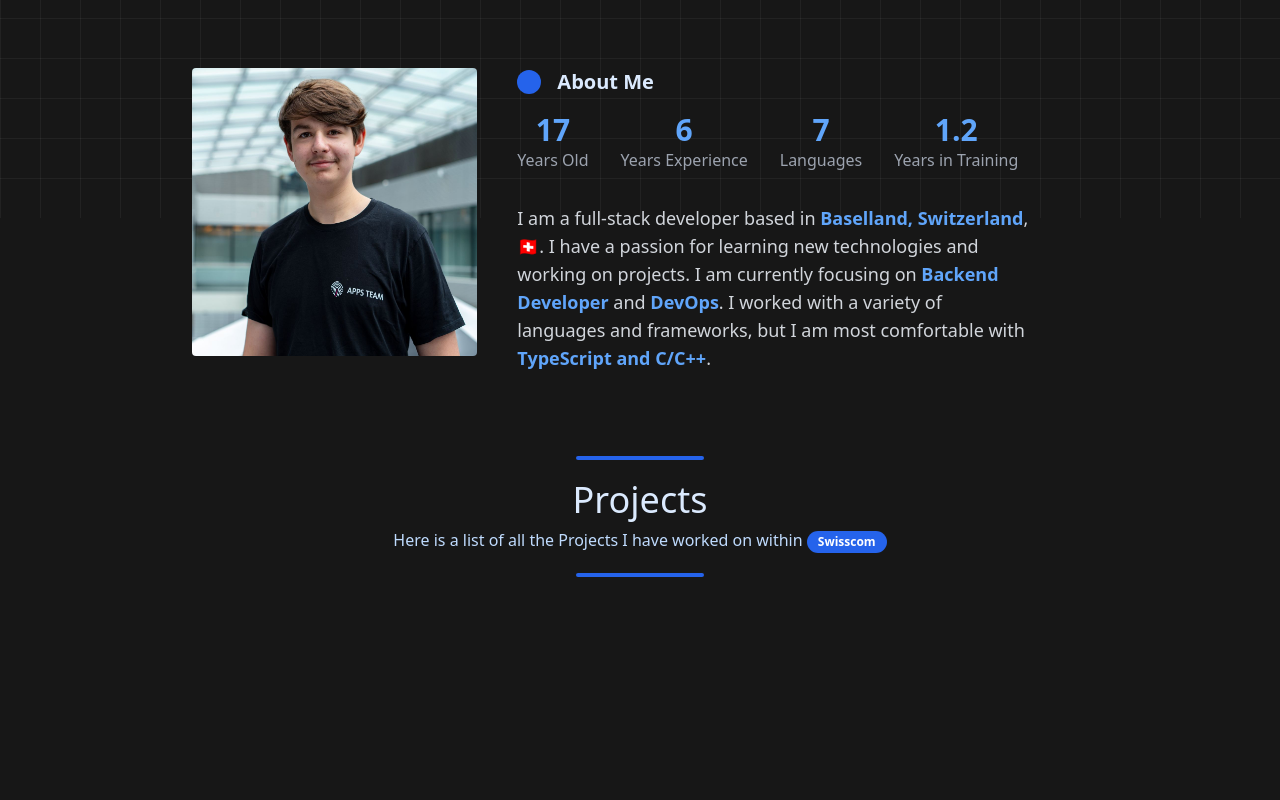
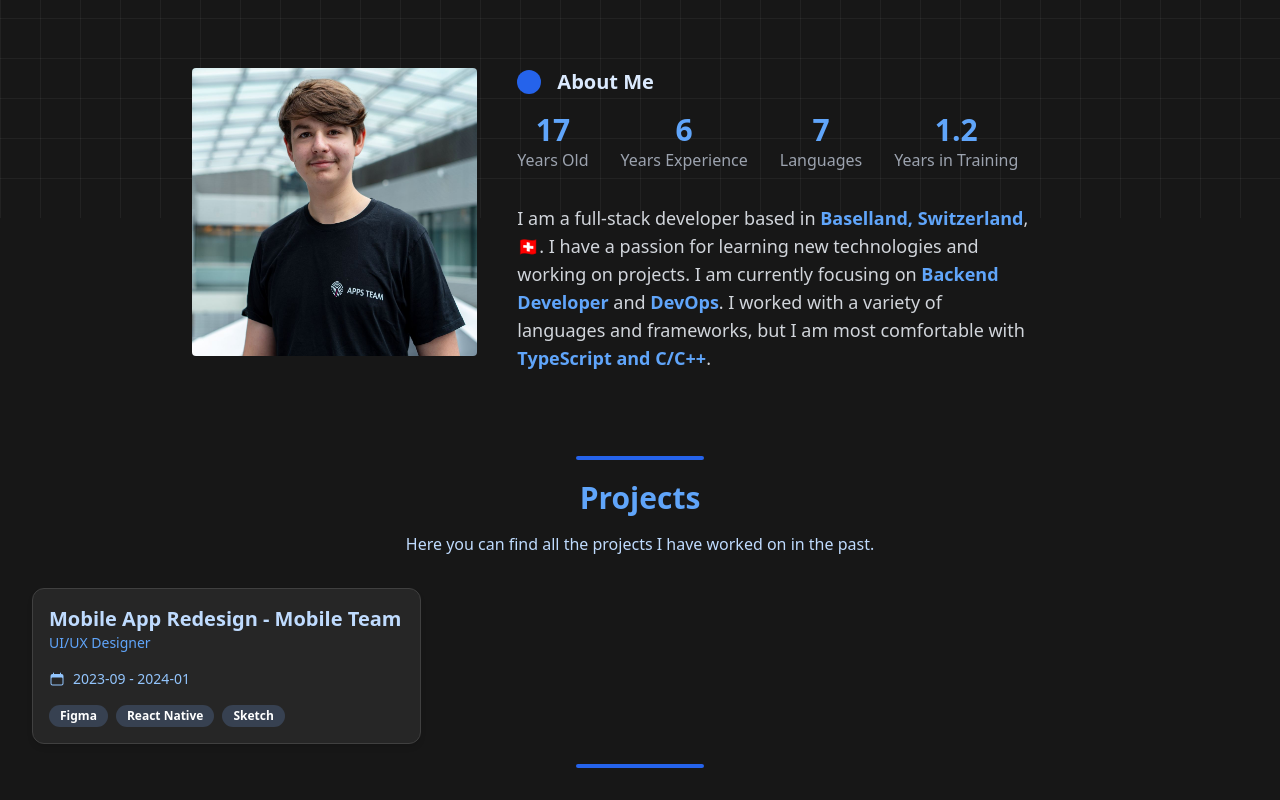
Before and after one commit to Fabbboy/portfolio, a Next.js app: page / in a window 1280 px wide. Shown: the part 582-1382 px from the top of the page. Before the commit the page ends 1191 px from the top, so only its background shows below. Built offline with nearby package versions, Linux system fonts and the light colour scheme.

Commit message:
the idea is right

```diff
--- a/src/app/page.tsx
+++ b/src/app/page.tsx
@@ -3,6 +3,9 @@ import HeaderComponent from "../components/HeaderComponent";
 import HeroComponent from "../components/HeroComponent";
 import ProfileComponent from "@/components/ProfileComponent";
 import { Badge } from "@/components/ui/badge";
+import { Card, CardContent } from "@/components/ui/card";
+import Image from "next/image";
+import { CalendarIcon } from "@heroicons/react/24/solid";
 
 export default function Home() {
   return (
@@ -27,20 +30,48 @@ export default function Home() {
           <div className="w-32 h-1 bg-blue-600 rounded-full"></div>
         </Separator>
 
-        <div className="flex flex-col justify-center items-center space-y-8">
-          <div className="flex flex-col justify-center items-center space-y-2">
-            <h2 className="text-4xl text-blue-100">Projects</h2>
-            <div className="text-blue-200 text-center">
-              Here is a list of all the Projects I have worked on within{" "}
-              <Badge
-                variant="secondary"
-                className="bg-blue-600 text-white hover:bg-blue-800"
-              >
-                Swisscom
-              </Badge>
-            </div>
+        <div className="flex flex-col items-center space-y-8">
+          <div className="flex flex-col items-center space-y-4">
+            <p className="text-3xl font-bold text-blue-400">Projects</p>
+            <span className="text-blue-200">
+              Here you can find all the projects I have worked on in the past.
+            </span>
           </div>
-          {/* Here */}
+          <div className="grid grid-cols-1 sm:grid-cols-2 md:grid-cols-3 gap-6 justify-items-center justify-items-center">
+            <Card className="bg-neutral-800 border-neutral-700 text-blue-100 rounded-xl shadow-md w-full overflow-hidden">
+              <CardContent className="p-4 space-y-4">
+                <div className="flex items-center space-x-6 w-full">
+                  <div className="flex flex-col flex-grow">
+                    <div className="flex justify-between items-center w-full space-x-8">
+                      <span className="text-xl font-semibold text-blue-200 truncate">
+                        Mobile App Redesign - Mobile Team
+                      </span>
+                      <Badge
+                        variant="secondary"
+                        className="bg-blue-600 text-white hover:bg-blue-800 ml-2 whitespace-nowrap"
+                      >
+                        Ongoing
+                      </Badge>
+                    </div>
+                    <span className="text-sm text-blue-400">
+                      UI/UX Designer
+                    </span>
+                  </div>
+                </div>
+
+                <div className="flex items-center space-x-2 text-blue-300">
+                  <CalendarIcon className="w-4 h-4" />
+                  <span className="text-sm">2023-09 - 2024-01</span>
+                </div>
+
+                <div className="flex flex-wrap gap-2">
+                  <Badge className="bg-gray-700 text-white">Figma</Badge>
+                  <Badge className="bg-gray-700 text-white">React Native</Badge>
+                  <Badge className="bg-gray-700 text-white">Sketch</Badge>
+                </div>
+              </CardContent>
+            </Card>
+          </div>
         </div>
 
         <Separator
```
